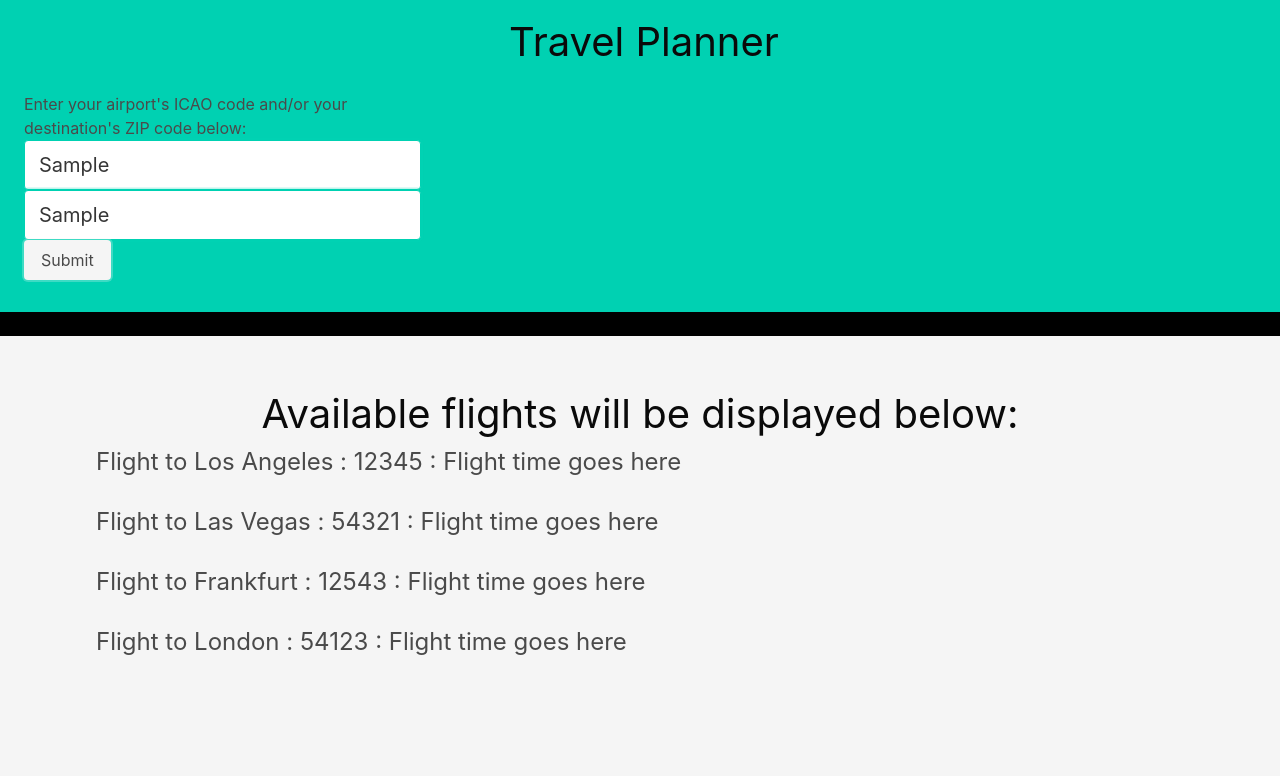
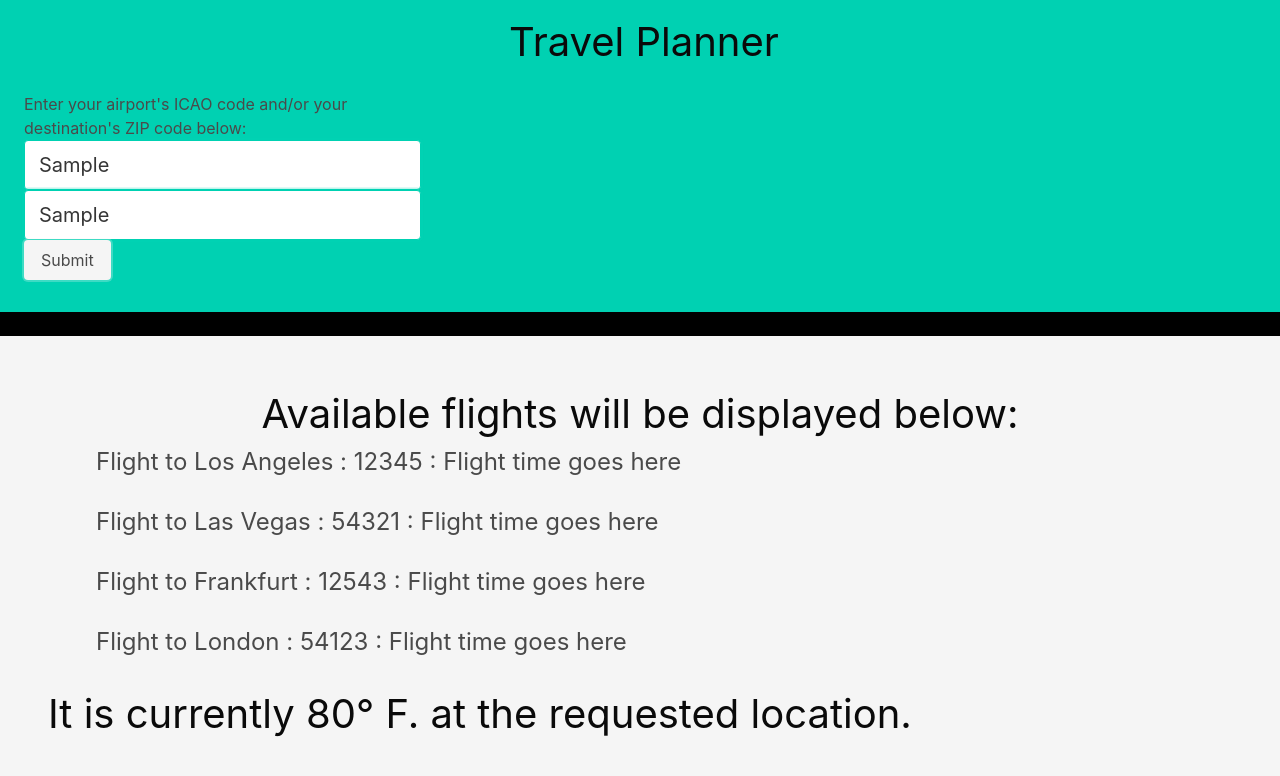
Before and after one commit to JaxonAdams/travel-planner, a plain HTML site: page index.html in a window 1280 px wide. Both pictures are taken after typing "Sample", "Sample" into the empty fields and a click on the button "Submit". Drawn offline with nearby package versions, Linux system fonts and the light colour scheme.

Commit message:
weather displays if zip is entered

```diff
--- a/assets/js/script.js
+++ b/assets/js/script.js
@@ -1,6 +1,7 @@
 var flightListEl = document.querySelector("#text-form-id");
 var buttonEl = document.getElementById("text-form-submit");
 var unorderList = document.getElementById("available-flights");
+var weatherDisplay = document.getElementById("weather-display");
 
 console.log(flightListEl);
 
@@ -60,35 +61,43 @@ var mockDataWeather = {
     }
 }
 
-function getAPIData(userInput){
+function getAPIData(userInput) {
 
 
 
 }
 
-function displayResults(result){
-    console.log(result);
+function displayResults(result) {
 
     for(let i = 0; i < result.data.length; i++){
         var listItem = document.createElement("li");
         listItem.classList.add("flight-info");
         listItem.textContent = "Flight to " + result.data[i].arrival.airport + " :  " + result.data[i].flight.number + "  :  " + "Flight time goes here";
-        console.log(result.data);
 
         unorderList.appendChild(listItem);
     }
 }
-unorderList.addEventListener("click",listItem);
 
-function listItem(event){
-    console.log(event.target);
+function displayWeather(weatherData, input) {
+    var weatherDataItem = document.createElement("h2");
+    weatherDataItem.classList.add("is-size-2");
+
+    if (!input) {
+        weatherDataItem.textContent = "";
+    } else {
+        weatherDataItem.textContent = "It is currently " + weatherData.main.temp + "° F. at the requested location."
+    }
+
+    weatherDisplay.appendChild(weatherDataItem);
 }
 
 buttonEl.addEventListener("click",function(event){
     event.preventDefault();
-    var userInput = document.getElementById("text-form").value;
-    var result = getAPIData(userInput);
+    var airportInput = document.getElementById("text-form-airport").value;
+    var zipInput = document.getElementById("text-form-zip").value;
+    var result = getAPIData(airportInput);
     displayResults(mockDataFlights);
+    displayWeather(mockDataWeather, zipInput);
 
 
 });
--- a/index.html
+++ b/index.html
@@ -20,9 +20,9 @@
 
                 <label for="text-form">Enter your airport's ICAO code and/or your destination's ZIP code below:</label>
                 <input type="text" class="input is-primary is-medium is-focused" placeholder="Airport ICAO"
-                    id="text-form">
+                    id="text-form-airport">
                 <input type="text" class="input is-primary is-medium is-focused" placeholder="Destination ZIP"
-                    id="text-form">
+                    id="text-form-zip">
                 <button class="button is-light" type="submit" id="text-form-submit">Submit</button>
 
             </form>
@@ -35,6 +35,7 @@
     <section class="section has-background-light" id="flight-list">
         <h2 class="has-text-black has-text-centered is-size-2">Available flights will be displayed below:</h2>
         <ul class="flights" id="available-flights"></ul>
+        <div class="has-text-black has-background-light" id="weather-display"></div>
     </section>
 
     <section class="section has-background-light" id="weather-info"></section>
```
